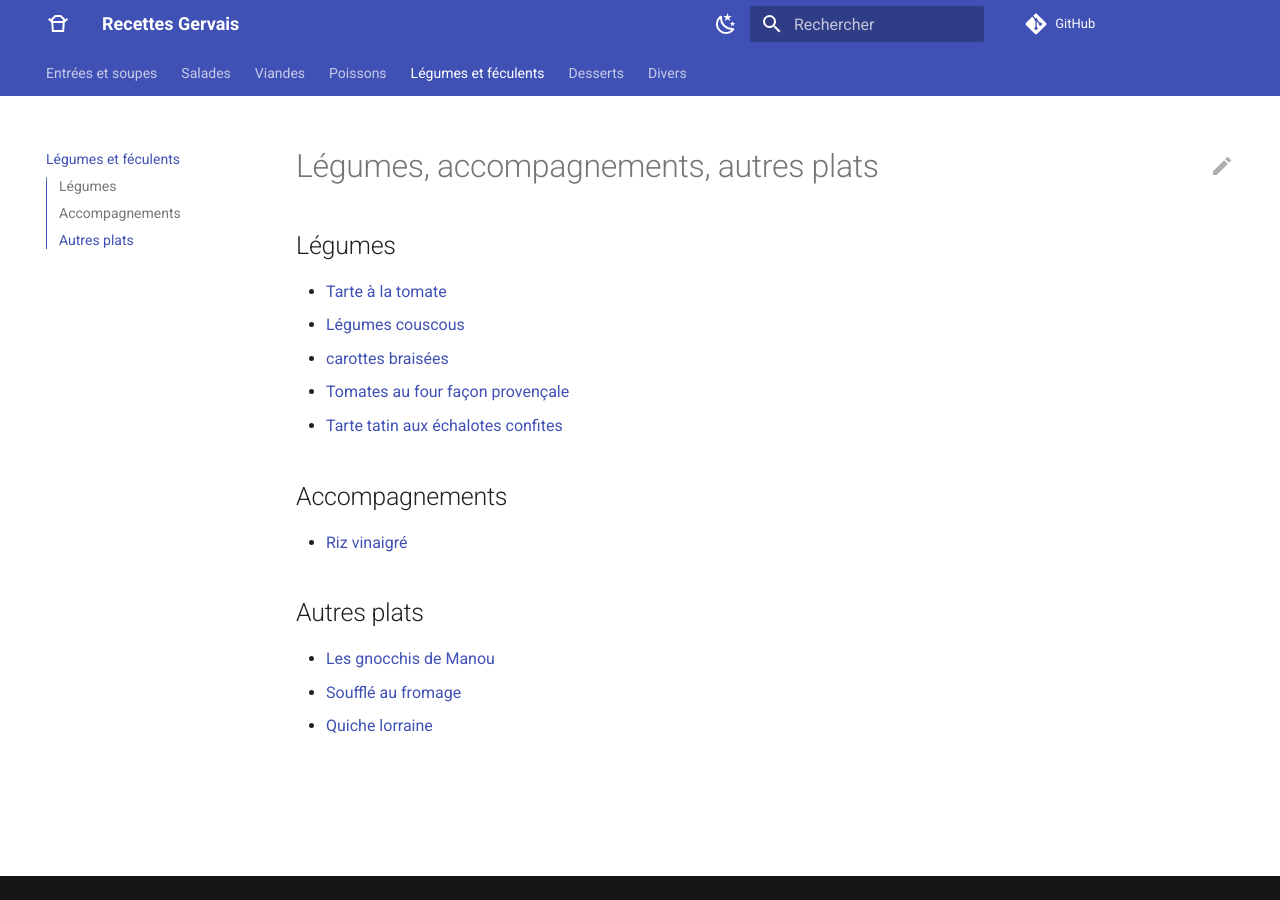
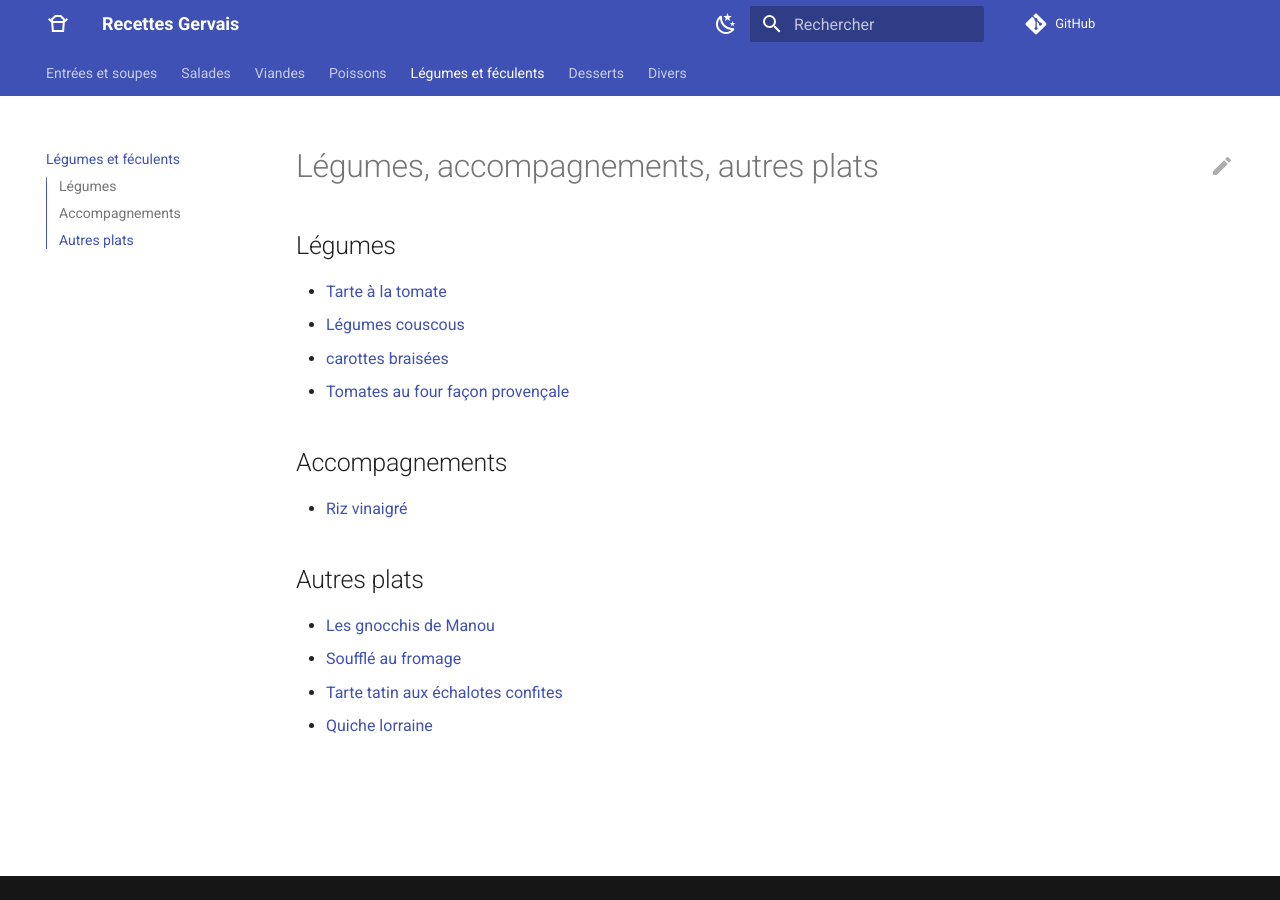
Before and after one commit to giem-git/recipes, an MkDocs documentation site: the page built from docs/legumes.md, in a window 1280 px wide. Built offline with MkDocs 1.6.1 and Material for MkDocs 9.7.7, drawn with Linux system fonts in a browser that asks for light colours; comment, search, counter and statistics services are not loaded; some of the changed lines change nothing that is shown.

Commit message:
Reorganisation autres plats

```diff
--- a/docs/legumes.md
+++ b/docs/legumes.md
@@ -5,7 +5,6 @@
   * [Légumes couscous](legumes/couscous.md)
   * [carottes braisées](legumes/carottes_braisees.md)
   * [Tomates au four façon provençale](legumes/tomates_provencale.md)
-  * [Tarte tatin aux échalotes confites](legumes/tatin_echalotes.md)
 
 ## Accompagnements
   * [Riz vinaigré](legumes/riz_vinaigre.md)
@@ -13,4 +12,5 @@
 ## Autres plats
   * [Les gnocchis de Manou](legumes/gnocchis.md)
   * [Soufflé au fromage](legumes/souffle_fromage.md)
+  * [Tarte tatin aux échalotes confites](legumes/tatin_echalotes.md)
   * [Quiche lorraine](legumes/quiche.md)
```
